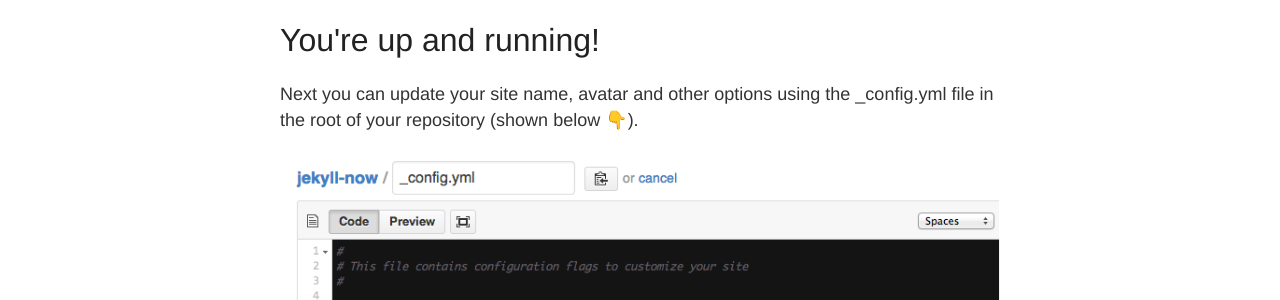
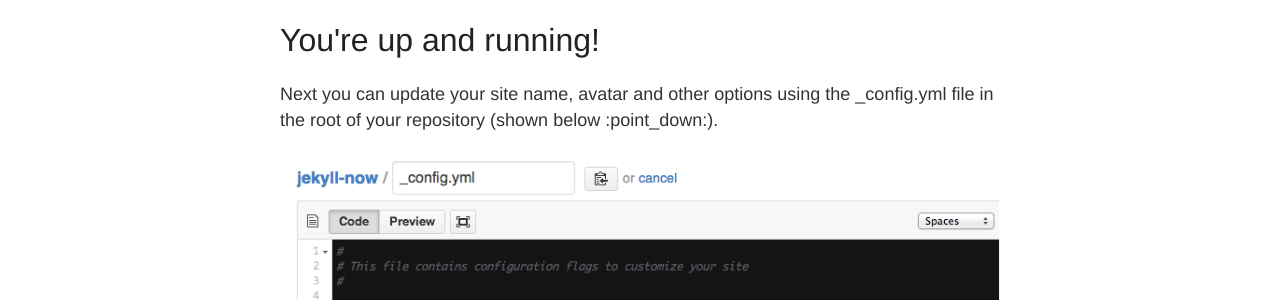
Before and after one commit to dbuscher/practical-optical-interferometry, a Jekyll site: the page built from _posts/2014-3-3-Hello-World.md, in a window 1280 px wide. Shown: the part 148-448 px from the top of the page. Built offline with Jekyll 4.4.1, drawn with Linux system fonts in a browser that asks for light colours; emoji names are drawn with the system emoji font.

Commit message:
Revert "Revert "Still trying to get back to original page layout""
This reverts commit 8edadaf899f327ecae3c61cbf62ce1a8443209b2.

```diff
--- a/_config.yml
+++ b/_config.yml
@@ -62,9 +62,9 @@ sass:
   style: :expanded # You might prefer to minify using :compressed
 
 # Use the following plug-ins
-gems:
-  - jemoji # Emoji please!
-  - jekyll-sitemap # Create a sitemap using the official Jekyll sitemap gem
+#gems:
+#  - jemoji # Emoji please!
+#  - jekyll-sitemap # Create a sitemap using the official Jekyll sitemap gem
 
 # Exclude these files from your production _site
 exclude:
--- a/chapter8-figures.html
+++ b/chapter8-figures.html
@@ -1,6 +1,6 @@
 ---
 layout: default
-title: Chapter 8: Data reduction
+title: Chapter 8 - Data reduction
 ---
 
 
--- a/chapter9-figures.html
+++ b/chapter9-figures.html
@@ -1,6 +1,6 @@
 ---
 layout: default
-title: Chapter 9: Model-fitting and image reconstruction
+title: Chapter 9 - Model-fitting and image reconstruction
 ---
 
  <a id="tth_chAp9"></a><h1>
```
